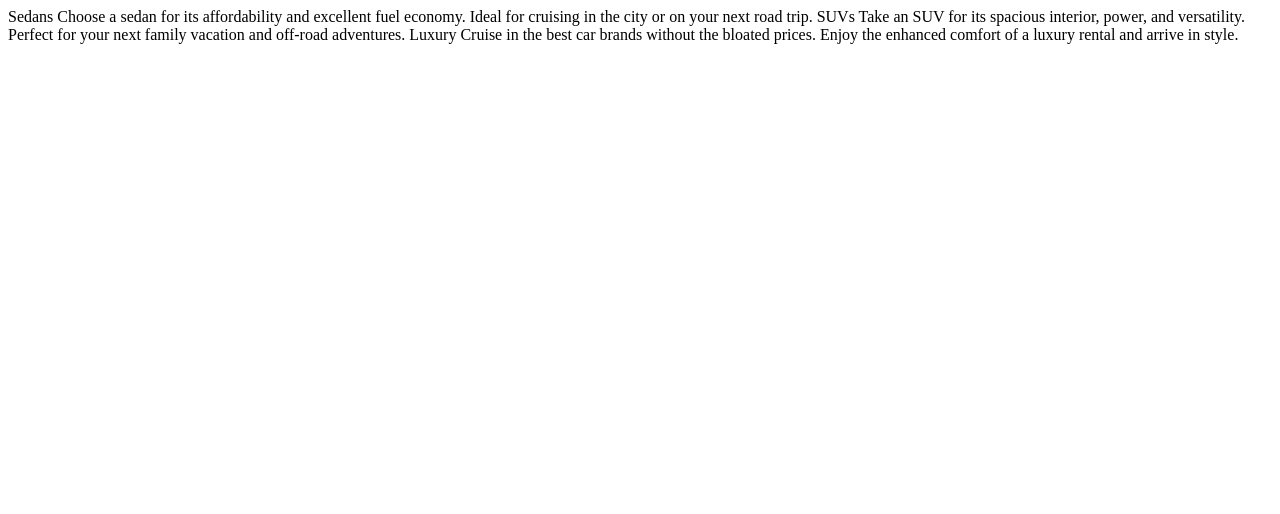
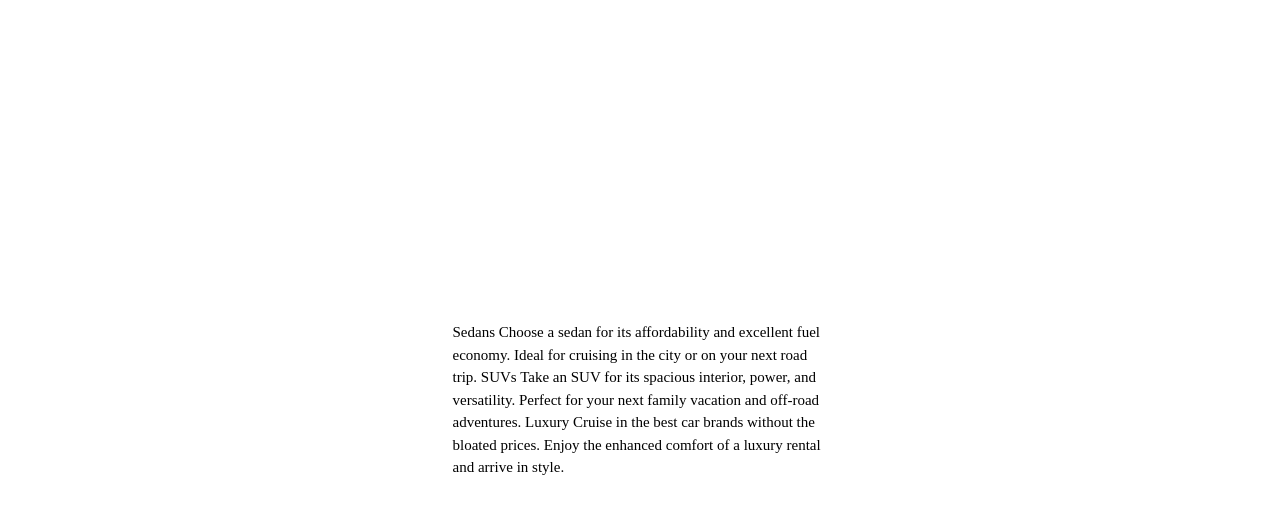
Before and after one commit to lost50U1/3-column-preview-card-component-main, a plain HTML site: page index.html in a window 1280 px wide. Drawn offline with Linux system fonts and the light colour scheme.

Commit message:
style added

```diff
--- a/index.html
+++ b/index.html
@@ -12,14 +12,27 @@
       href="./images/favicon-32x32.png"
     />
 
+    <!-- fonts  -->
+    <link rel="preconnect" href="https://fonts.googleapis.com" />
+    <link rel="preconnect" href="https://fonts.gstatic.com" crossorigin />
+    <link
+      href="https://fonts.googleapis.com/css2?family=Big+Shoulders+Display:wght@700&family=Lexend+Deca&display=swap"
+      rel="stylesheet"
+    />
+
+    <!-- main style -->
+    <link rel="stylesheet" href="style.css" />
+
     <title>Frontend Mentor | 3-column preview card component</title>
   </head>
   <body>
+    <main>
       Sedans Choose a sedan for its affordability and excellent fuel economy.
       Ideal for cruising in the city or on your next road trip. SUVs Take an SUV
       for its spacious interior, power, and versatility. Perfect for your next
       family vacation and off-road adventures. Luxury Cruise in the best car
       brands without the bloated prices. Enjoy the enhanced comfort of a luxury
       rental and arrive in style.
+    </main>
   </body>
 </html>
--- /dev/null
+++ b/style.css
@@ -0,0 +1,87 @@
+/*
+1. Use a more-intuitive box-sizing model.
+*/
+*,
+*::before,
+*::after {
+  box-sizing: border-box;
+}
+/*
+2. Remove default margin
+*/
+* {
+  margin: 0;
+}
+/*
+3. Allow percentage-based heights in the application
+*/
+html,
+body {
+  height: 100%;
+}
+/*
+Typographic tweaks!
+4. Add accessible line-height
+5. Improve text rendering
+*/
+body {
+  line-height: 1.5;
+  -webkit-font-smoothing: antialiased;
+}
+/*
+6. Improve media defaults
+*/
+img,
+svg {
+  display: block;
+  max-width: 100%;
+}
+/*
+7. Remove built-in form typography styles
+*/
+button {
+  font: inherit;
+}
+/*
+8. Avoid text overflows
+*/
+p,
+h1 {
+  overflow-wrap: break-word;
+}
+
+body {
+  background-color: ;
+  font-family: ;
+  font-size: 15px;
+  display: grid;
+  place-content: center;
+  /* r i can use the flex one
+  display: flex;
+  justify-content:center;
+  align-items: center; */
+  padding: ;
+  width: 100%;
+}
+
+main {
+  max-width: 375px;
+  width: 100%;
+}
+
+/* ## Colors
+
+### Primary
+
+Bright orange: hsl(31, 77%, 52%)
+Dark cyan: hsl(184, 100%, 22%)
+Very dark cyan: hsl(179, 100%, 13%)
+
+### Neutral
+
+Transparent white (paragraphs): hsla(0, 0%, 100%, 0.75)
+Very light gray (background, headings, buttons): hsl(0, 0%, 95%)
+font-family: 'Big Shoulders Display', cursive;
+font-family: 'Lexend Deca', sans-serif;
+
+*/
```
Lines whose indentation alone changed are shown as unchanged.
